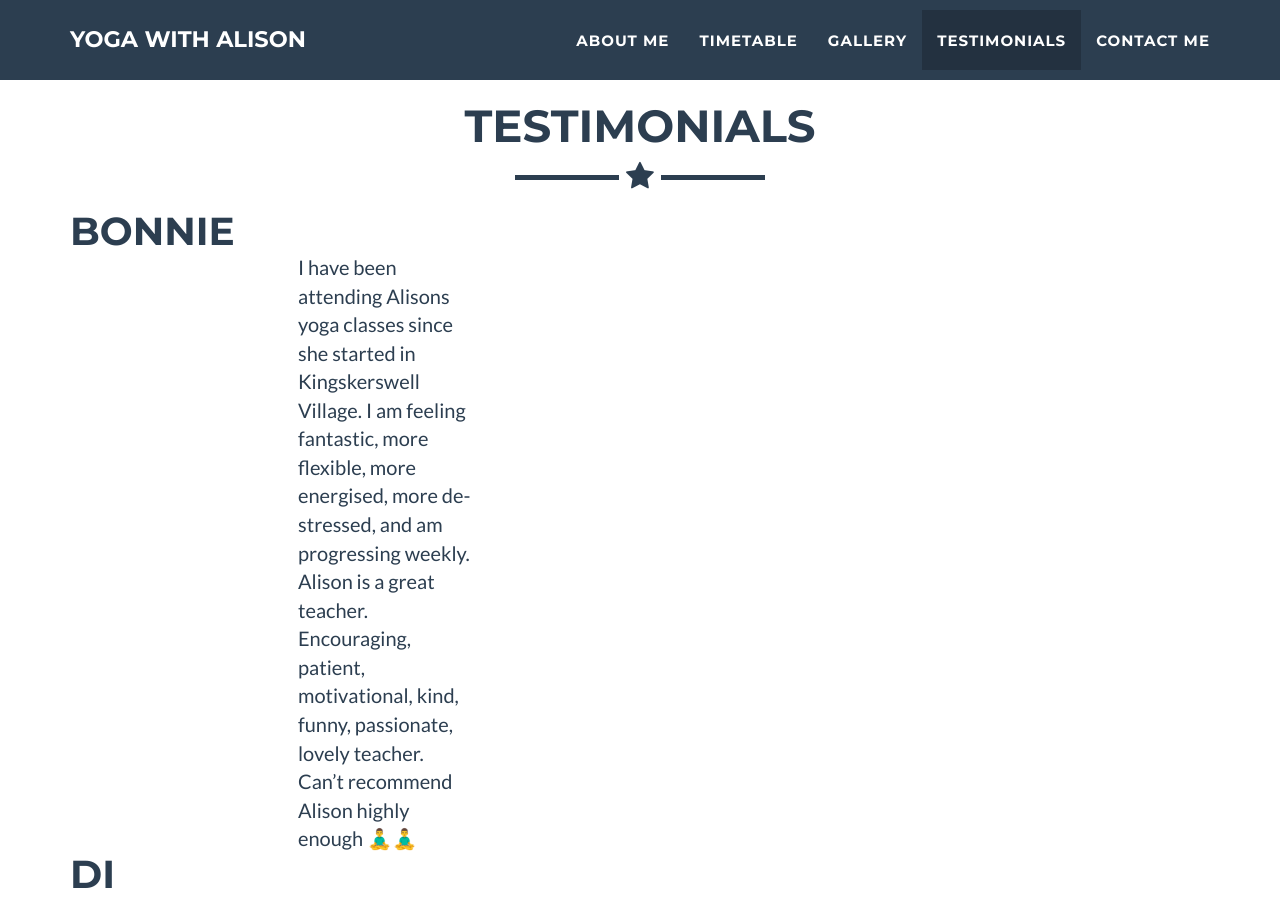
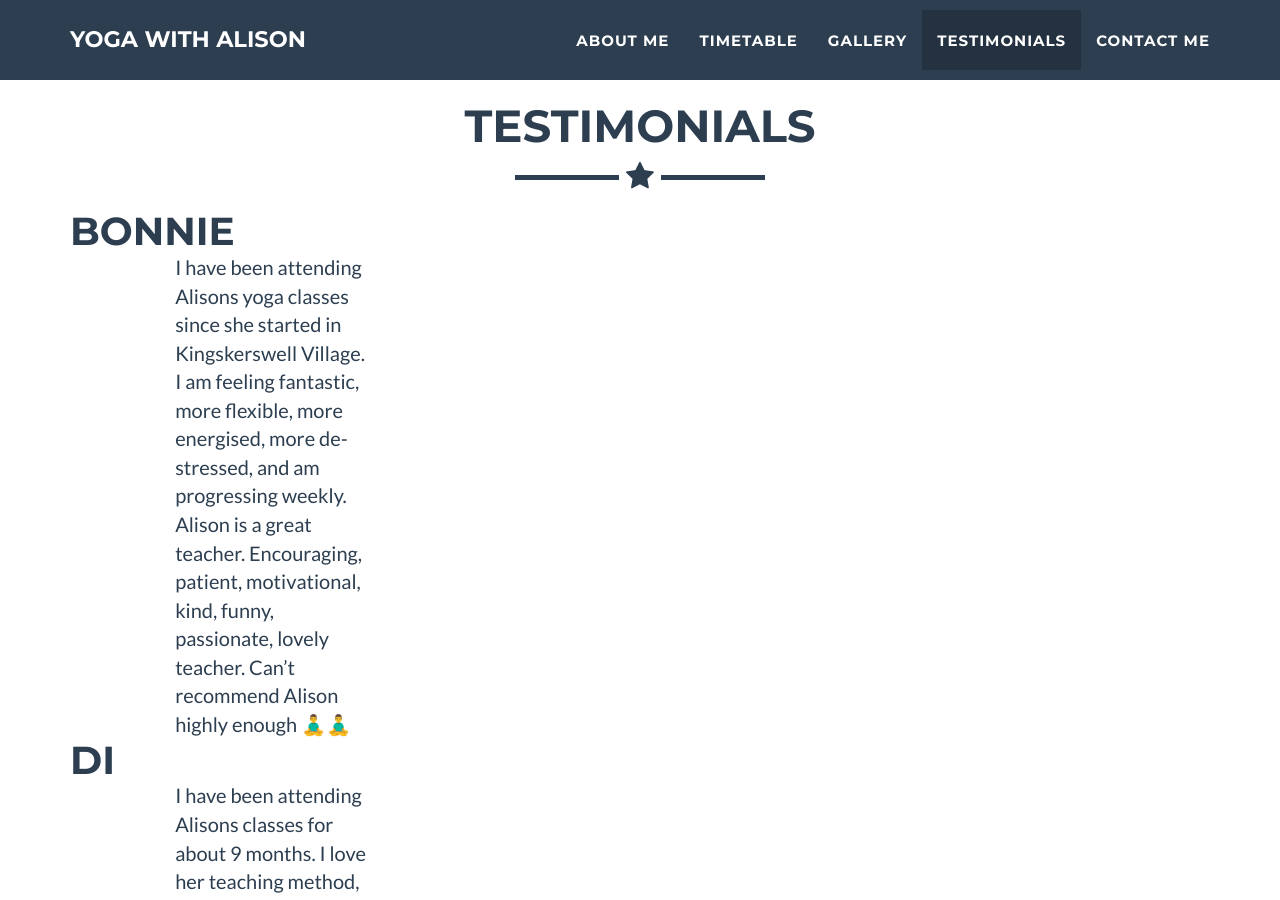
Before and after one commit to YogaWithAlison/yogawithalison.github.io, a Jekyll site: the page built from _testimonials/Di.md, in a window 1280 px wide and 900 px high, scrolled down 2425 px. Built offline with Jekyll 4.4.1, drawn with Linux system fonts in a browser that asks for light colours.

Commit message:
testimonials

```diff
--- a/_includes/testimonials.html
+++ b/_includes/testimonials.html
@@ -15,8 +15,8 @@
                         <TH colspan="2"><H1>{{ post.title }}</H1></TH>
                     </TR>
                     <TR>
-                        <TD style="width:100px;height:100px;position:relative;overflow:hidden;border-radius:50%"><img src="img/testimonials/{{ post.img }}" style="display: inline;margin: 0 auto;margin-left: -25%; //centers the imageheight: 100%;width: auto;"></TD>
-                        <TD style="width:80%"><p>{{ post.description }}</p></TD>
+                        <TD style="width:100px; height:100px; position:relative; overflow:hidden; border-radius:50%"> <img src="img/testimonials/{{ post.img }}" style="display: inline;margin: 0 auto;margin-left: -25%; //centers the imageheight: 100%;width: auto;"></TD>
+                        <TD style="width:80vw"><p>{{ post.description }}</p></TD>
                     </TR>
                 {% endfor %}
             </TABLE>
```
